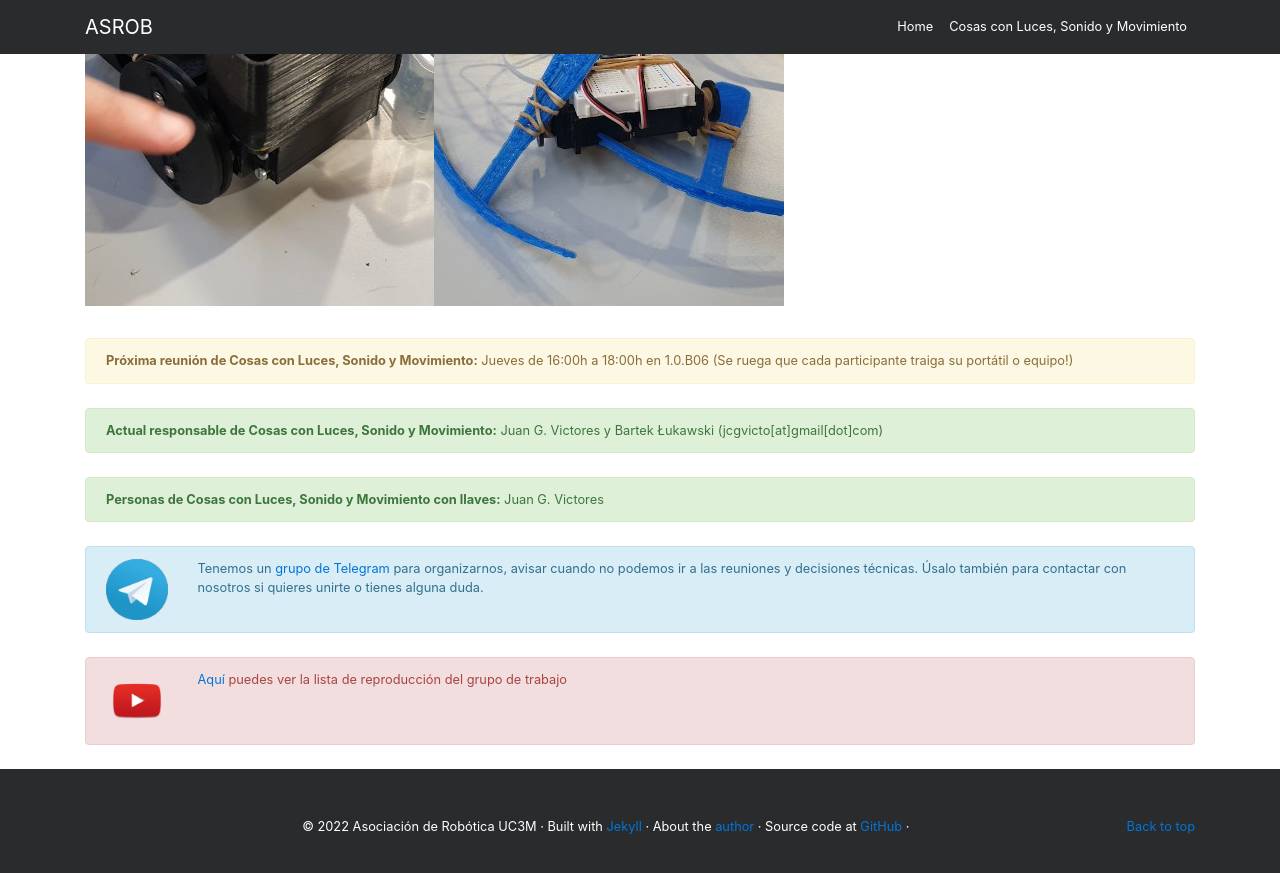
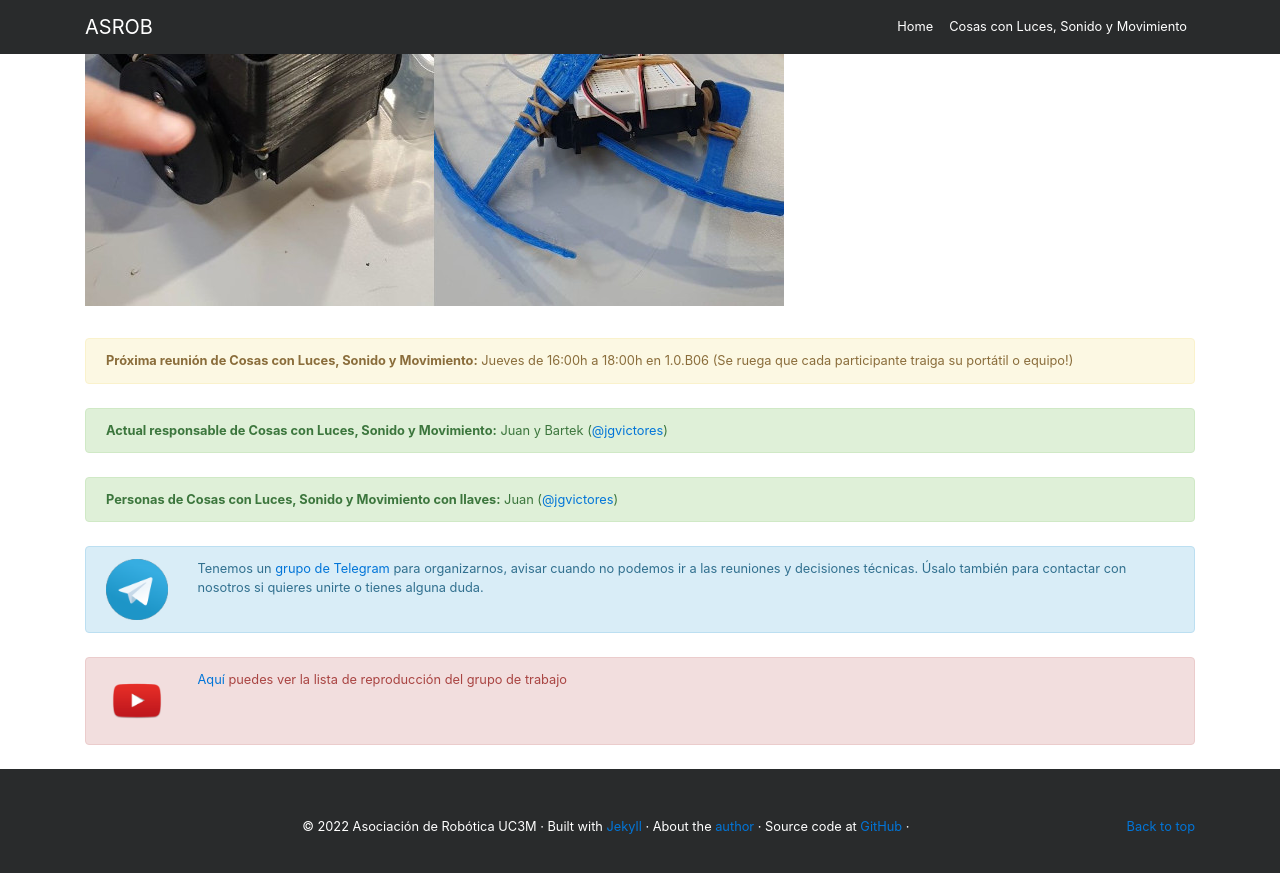
Before and after one commit to asrob-uc3m/asrob-uc3m.github.io, a Jekyll site: the page built from _workgroups/2022-10-05-clsm.markdown, in a window 1280 px wide and 900 px high, scrolled down 921 px. Shown: the top 873 px of the window. Built offline with Jekyll 4.4.1, drawn with Linux system fonts in a browser that asks for light colours.

Commit message:
email -> github (workgroups)

```diff
--- a/_config.yml
+++ b/_config.yml
@@ -64,7 +64,7 @@ society:
 
   management:
       president:
-          name: Juan G Victores
+          name: Juan
           github: jgvictores
       secretary:
           name: Isabel
@@ -76,7 +76,7 @@ society:
           name: elfantasmadeasrob
           github: elfantasmadeasrob
       mails:
-          name: Juan G Victores
+          name: Juan
           github: jgvictores
       social:
         - name: Guillermo - Twitter
--- a/_includes/alert_keys.html
+++ b/_includes/alert_keys.html
@@ -2,5 +2,6 @@
   <div class="container">
     <div class="alert alert-success my-4" role="alert">
       <strong>Personas de {{include.group_name}} con llaves:</strong> {{include.names}}
+      (<a href="http://github.com/{{include.github}}">@{{include.github}}</a>)
     </div>
   </div>
--- a/_includes/alert_manager_info.html
+++ b/_includes/alert_manager_info.html
@@ -1,6 +1,7 @@
 <!-- workgroup manager info -->
 <div class="container">
   <div class="alert alert-success my-4" role="alert">
-    <strong>Actual responsable de {{include.group_name}}:</strong> {{include.name}} ({{include.email}})
+    <strong>Actual responsable de {{include.group_name}}:</strong> {{include.name}}
+    (<a href="http://github.com/{{include.github}}">@{{include.github}}</a>)
   </div>
 </div>
--- a/_layouts/members.html
+++ b/_layouts/members.html
@@ -105,13 +105,13 @@
             <h2>Responsables de Grupos de Trabajo Activos</h2>
             <div class="list-group">
               {% for workgroup in site.workgroups %}
-              <a href="{{workgroup.manager_link}}" class="list-group-item list-group-item-action flex-column align-items-start">
+              <a href="https://github.com/{{workgroup.manager_github}}" class="list-group-item list-group-item-action flex-column align-items-start">
                 <div class="d-flex w-100 justify-content-between">
                   <h5 class="mb-1"><strong>Responsable grupo {{workgroup.name}}</strong></h5>
                   <!--<small>3 days ago</small>-->
                 </div>
                 <p class="mb-1">{{workgroup.manager}}</p>
-                <small class="text-muted">Email: {{workgroup.manager_email}}</small>
+                <small class="text-muted">@{{workgroup.manager_github}}</small>
               </a>
               {% endfor %}
             </div>
--- a/_layouts/workgroup.html
+++ b/_layouts/workgroup.html
@@ -37,9 +37,9 @@
       {% if page.active and page.next_meeting_doodle %}
       {% include alert_next_meeting_doodle.html link=page.next_meeting_doodle %}
       {% endif %}
-      {% include alert_manager_info.html group_name=page.name name=page.manager email=page.manager_email %}
+      {% include alert_manager_info.html group_name=page.name name=page.manager github=page.manager_github %}
       {% if page.keys_info %}
-      {% include alert_keys.html group_name=page.name names=page.keys_info %}
+      {% include alert_keys.html group_name=page.name names=page.keys_info github=page.keys_github %}
       {% endif %}
       {% if page.url_telegram %}
       {% include alert_telegram.html link=page.url_telegram %}
--- a/_workgroups/2022-10-05-clsm.markdown
+++ b/_workgroups/2022-10-05-clsm.markdown
@@ -8,9 +8,10 @@ url_telegram: https://telegram.me/joinchat/
 url_playlist: https://www.youtube.com/playlist?list=PL0E72403A6C94309E
 picture: /img/clsm.jpg
 picture_full: /img/clsm-full.jpg
-manager: Juan G. Victores y Bartek Łukawski
-manager_email: jcgvicto[at]gmail[dot]com
-keys_info: Juan G. Victores
+manager: Juan y Bartek
+manager_github: jgvictores
+keys_info: Juan
+keys_github: jgvictores
 next_meeting: Jueves de 16:00h a 18:00h en 1.0.B06 (Se ruega que cada participante traiga su portátil o equipo!)
 layout: workgroup
 active: true
```
Also changed, not shown: README.md.
